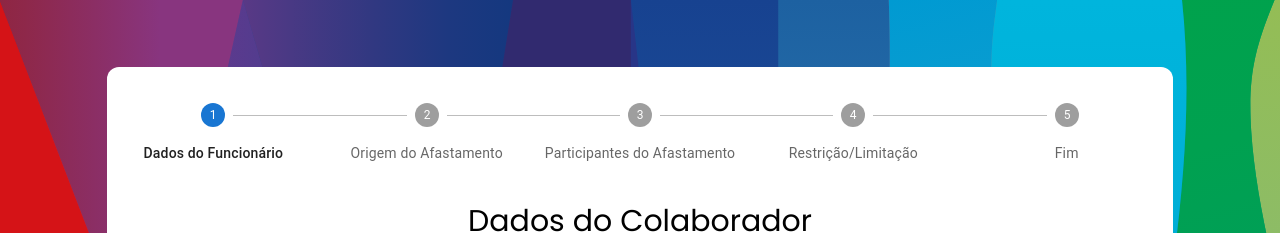
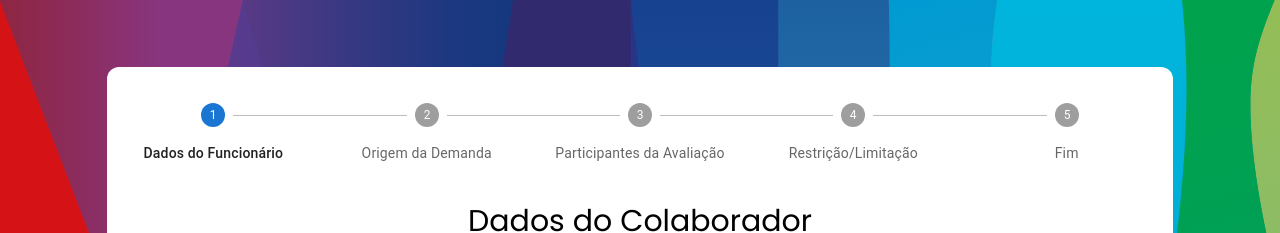
Before and after one commit to MachareteL/Ambulatorio, a Next.js app: page / in a window 1280 px wide. Shown: the top 233 px of the page. Built offline with nearby package versions, Linux system fonts and the light colour scheme.

Commit message:
commiting changes requested by the PO

```diff
--- a/src/components/OrigemAfastamento.tsx
+++ b/src/components/OrigemAfastamento.tsx
@@ -24,7 +24,7 @@ export default function OrigemAfastamento({
     <div className="w-10/12 m-auto  h-5/6 mt-10 flex flex-col justify-between">
       <div className="flex flex-col gap-12">
         <h1 className={`${PoppyTitulo.className} text-3xl place-self-center`}>
-          Origem do Afastamento
+          Origem da Demanda
         </h1>
         <FormControl>
           <RadioGroup
--- a/src/components/Participantes.tsx
+++ b/src/components/Participantes.tsx
@@ -16,11 +16,11 @@ export default function Participantes({
 }: participantesType) {
   return (
     <div className="w-10/12 m-auto  h-5/6 mt-10 flex flex-col justify-between">
-      <div className="flex flex-col gap-12">
+      <div className="flex flex-col gap-8">
         <h1
           className={`${PoppyTitulo.className} text-3xl place-self-center [word-spacing: 2rem]`}
         >
-          Participantes do Afastamento
+          Participantes da Avaliação
         </h1>
         <TextField
           label="Supervisor"
@@ -70,6 +70,27 @@ export default function Participantes({
             }
           />
         </div>
+        <div className="flex w-full gap-6">
+          <TextField
+            label="Outros 2"
+            placeholder="Digite seu nome completo"
+            name="outrosParticipantes2"
+            className="w-full"
+            onChange={(event: ChangeEvent<HTMLInputElement>) =>
+              handleChange(event)
+            }
+            value={values.outrosParticipantes2}
+          />
+          <TextField
+            label="Área2"
+            placeholder="Area do Participante"
+            name="AreaOutroParticipante2"
+            value={values.AreaOutroParticipante2}
+            onChange={(event: ChangeEvent<HTMLInputElement>) =>
+              handleChange(event)
+            }
+          />
+        </div>
       </div>
       <BtnNext onClick={goToNext} valid={true} btnText={"Continuar"}/>
     </div>
--- a/src/components/Restricao.tsx
+++ b/src/components/Restricao.tsx
@@ -41,7 +41,7 @@ export default function Restricao({
           rows={2}
         />
         <FormControl>
-          <FormLabel>É necessária a fisioterapia?</FormLabel>
+          <FormLabel>Está ou esteve em tratamento de fisioterapia?</FormLabel>
           <RadioGroup
             name="fisioterapia"
             onChange={handleChange}
--- a/src/components/Resumo.tsx
+++ b/src/components/Resumo.tsx
@@ -50,7 +50,7 @@ export default function Resumo({ values, goBack }: fimType) {
         <div className="text-[#71767C]">
           <div className="block">
             <h1 className={`${PoppyTitulo.className} text-black text-lg`}>
-              Origem do Afastamento
+              Origem da Demanda
             </h1>
             <h1 className={`${PoppyTitulo.className} font-semibold mr-2`}></h1>
             <p className={`${PoppyTitulo.className} font-semibold`}>
@@ -63,7 +63,7 @@ export default function Resumo({ values, goBack }: fimType) {
         {/* Third DIV */}
         <div className="wrapper">
           <h1 className={`${PoppyTitulo.className} text-black text-lg`}>
-            Participantes do afastamento
+            Participantes da Avaliação
           </h1>
           <div className="text-[#71767C] flex flex-col gap-1">
             <div className="flex">
@@ -94,6 +94,19 @@ export default function Resumo({ values, goBack }: fimType) {
               <p className={`${PoppyTitulo.className} break-words max-w-xs`}>
                 {values.AreaOutroParticipante}
               </p>
+
+            </div>
+            <div className="flex">
+              <h1 className={`${PoppyTitulo.className} font-semibold mr-2`}>
+                Outros 2:
+              </h1>
+              <p className={`${PoppyTitulo.className} mr-2 break-words max-w-xs`}>
+                {values.outrosParticipantes2}
+              </p>
+              <p className={`${PoppyTitulo.className} break-words max-w-xs`}>
+                {values.AreaOutroParticipante2}
+              </p>
+
             </div>
           </div>
         </div>
--- a/src/pages/index.tsx
+++ b/src/pages/index.tsx
@@ -14,8 +14,8 @@ import Final from "@/components/Final";
 
 const steps = [
   "Dados do Funcionário",
-  "Origem do Afastamento",
-  "Participantes do Afastamento",
+  "Origem da Demanda",
+  "Participantes da Avaliação",
   "Restrição/Limitação",
   "Fim",
 ];
@@ -35,6 +35,8 @@ export interface Employee {
   bemComVida: String;
   postosValidados: String;
   recomendacoes: String;
+  AreaOutroParticipante2?: string;
+  outrosParticipantes2?: string;
 }
 
 export const PoppyTitulo = Poppins({
@@ -51,8 +53,10 @@ export default function Home() {
     MEDCA: "",
     CAPTEF6: "",
     AreaOutroParticipante: "",
+    outrosParticipantes: "",
+    AreaOutroParticipante2: "",
+    outrosParticipantes2: "",
     origemAfastamentoMotivo: "",
-    outrosParticipantes: "",
     parteCorpo: "",
     fisioterapia: "",
     bemComVida: "",
@@ -94,13 +98,20 @@ export default function Home() {
       bemComVida: "",
       postosValidados: "",
       recomendacoes: "",
+
     });
-    setNumPass(0)
+    setNumPass(0);
   };
   //https://lightrun.com/answers/preactjs-preact-typescript-why-cant-i-setstate-with-an-object-containing-the-keys-of-my-state-type
   return (
     <main className="bg-[url('../../public/BOSCH.svg')] h-screen bg-no-repeat bg-cover bg-center flex items-center justify-center w-screen">
-      <div className={numPass == 5? `bg-white rounded-md`: `container bg-white h-4/6 sm:h-5/6 rounded-xl w-5/6 flex`}>
+      <div
+        className={
+          numPass == 5
+            ? `bg-white rounded-md`
+            : `container bg-white h-4/6 sm:h-5/6 rounded-xl w-5/6 flex`
+        }
+      >
         <Box sx={{ width: "100%", marginTop: "36px" }}>
           <Stepper
             activeStep={numPass}
@@ -140,7 +151,7 @@ export default function Home() {
               values={employee}
             />
           ) : numPass == 4 ? (
-            <Final goToNext={goToNext} restart={newForm} values={employee}/>
+            <Final goToNext={goToNext} restart={newForm} values={employee} />
           ) : numPass == 5 ? (
             <Resumo goBack={goBack} values={employee} />
           ) : (
```
